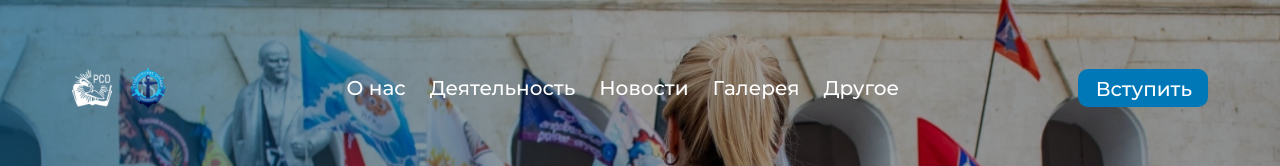
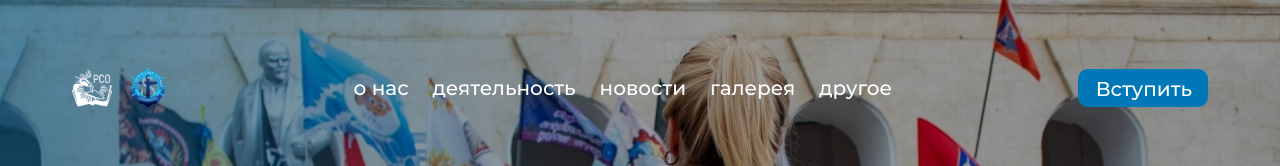
Before and after one commit to GarikBagdasaryan/SevRo, a React (Create React App) app: page / in a window 1280 px wide. Shown: the top 166 px of the page. Built offline with nearby package versions, Linux system fonts and the light colour scheme.

Commit message:
add footer-slice

```diff
--- a/src/App.js
+++ b/src/App.js
@@ -23,11 +23,11 @@ function App() {
             </div>
             <div className="Promo-slice__headerLinks">
               <ul>
-                <li><a href="">О нас</a></li>
-                <li><a href="">Деятельность</a></li>
-                <li><a href="">Новости</a></li>
-                <li><a href="">Галерея</a></li>
-                <li><a href="">Другое</a></li>
+                <li><a href="">о нас</a></li>
+                <li><a href="">деятельность</a></li>
+                <li><a href="">новости</a></li>
+                <li><a href="">галерея</a></li>
+                <li><a href="">другое</a></li>
               </ul>
             </div>
             <div className="Promo-slice__headerButton">
@@ -183,7 +183,6 @@ function App() {
               </div>
             </div>
           </div>
-          ...
         </div>
       </div>
       <div className="Footer-slice">
@@ -192,11 +191,11 @@ function App() {
             <div className="Footer-slice__content__links">навигация
               <div className="Footer-slice__content__links__nav">
                 <ul>
-                  <li><a href="">О нас</a></li>
-                  <li><a href="">Деятельность</a></li>
-                  <li><a href="">Новости</a></li>
-                  <li><a href="">Галерея</a></li>
-                  <li><a href="">Другое</a></li>
+                  <li><a href="">о нас</a></li>
+                  <li><a href="">деятельность</a></li>
+                  <li><a href="">новости</a></li>
+                  <li><a href="">галерея</a></li>
+                  <li><a href="">другое</a></li>
                   <li><a href="">Q/A</a></li>
                 </ul>
               </div>
@@ -220,7 +219,11 @@ function App() {
               </div>
             </div>
           </div>
-          <div className="Footer-slice__copyright"></div>
+          <div className="Footer-slice__copyright">
+            <div className="Footer-slice__copyright__text">
+              © 2023. Все права защищены. Создано с ❤️ от Севро
+            </div>
+          </div>
         </div>
       </div>
     </div >
--- a/src/index.scss
+++ b/src/index.scss
@@ -4,18 +4,21 @@
   src: local("Montserrat"),
     url("./fonts/Montserrat/Montserrat-Regular.ttf") format("truetype");
 }
+
 @font-face {
   font-family: "Montserrat";
   font-weight: 300;
   src: local("Montserrat"),
     url("./fonts/Montserrat/Montserrat-Light.ttf") format("truetype");
 }
+
 @font-face {
   font-family: "Montserrat";
   font-weight: 500;
   src: local("Montserrat"),
     url("./fonts/Montserrat/Montserrat-Medium.ttf") format("truetype");
 }
+
 @font-face {
   font-family: "Montserrat";
   font-weight: 500;
@@ -23,24 +26,28 @@
   src: local("Montserrat"),
     url("./fonts/Montserrat/Montserrat-Medium.ttf") format("truetype");
 }
+
 @font-face {
   font-family: "Montserrat";
   font-weight: 600;
   src: local("Montserrat"),
     url("./fonts/Montserrat/Montserrat-SemiBold.ttf") format("truetype");
 }
+
 @font-face {
   font-family: "Montserrat";
   font-weight: 700;
   src: local("Montserrat"),
     url("./fonts/Montserrat/Montserrat-Bold.ttf") format("truetype");
 }
+
 @font-face {
   font-family: "Montserrat";
   font-weight: 800;
   src: local("Montserrat"),
     url("./fonts/Montserrat/Montserrat-ExtraBold.ttf") format("truetype");
 }
+
 @font-face {
   font-family: "Gotham";
   font-weight: 700;
@@ -733,11 +740,12 @@ header {
     display: flex;
     flex-direction: row;
     justify-content: space-between;
+    padding-top: 16px;
 
     .Footer-slice__content__links {
       color: #FFF;
       font-family: Montserrat;
-      font-size: 20px;
+      font-size: 22px;
       font-style: normal;
       font-weight: 600;
 
@@ -748,13 +756,14 @@ header {
         font-weight: 500;
 
         ul {
-          padding-top: 32px;
+          padding-top: 16px;
+          font-size: 20px;
           list-style: none;
           padding-left: 0;
           display: flex;
+          font-weight: 400;
           flex-direction: column;
-          justify-content: space-between;
-          gap: 20px;
+          gap: 10px;
         }
 
         a {
@@ -769,7 +778,7 @@ header {
 
       color: #FFF;
       font-family: Montserrat;
-      font-size: 20px;
+      font-size: 22px;
       font-style: normal;
       font-weight: 600;
 
@@ -777,13 +786,14 @@ header {
         font-weight: 500;
 
         ul {
-          padding-top: 32px;
+          padding-top: 16px;
+          font-size: 20px;
           list-style: none;
           padding-left: 0;
           display: flex;
+          font-weight: 400;
           flex-direction: column;
-          justify-content: space-between;
-          gap: 20px;
+          gap: 10px;
         }
 
         a {
@@ -795,9 +805,10 @@ header {
     }
 
     .Footer-slice__content__info {
+      margin-top: -10px;
+
       .Footer-slice__content__info__name {
-        padding-top: 151px;
-        max-width: 390px;
+        max-width: 578px;
         color: #FFF;
         font-family: Gotham;
         font-size: 48px;
@@ -807,8 +818,46 @@ header {
       }
 
       .Footer-slice__content__info__button {
-        .Footer-slice__content__info__button-style {}
+        padding-top: 24px;
+
+        .Footer-slice__content__info__button-style {
+          color: #FFF;
+          font-family: Montserrat;
+          font-size: 24px;
+          font-style: normal;
+          font-weight: 600;
+          width: 235px;
+          line-height: normal;
+          letter-spacing: 0.48px;
+          text-transform: uppercase;
+          display: inline-flex;
+          padding: 9px 19px;
+          border-radius: 10px;
+          border: 3px solid rgba(0, 0, 0, 0.20);
+          box-shadow: 2px 2px 8px 0px rgba(255, 255, 255, 0.25), -6px -6px 8px 0px rgba(0, 0, 0, 0.50);
+          background-color: #1a1a1a;
+          background-image: url(../public/img/arrow-right.png);
+          background-repeat: no-repeat;
+          background-position: 180px;
+          outline: none;
+        }
       }
+    }
+  }
+
+  .Footer-slice__copyright {
+    padding-top: 60px;
+    padding-bottom: 16px;
+
+    .Footer-slice__copyright__text {
+      color: #FFF;
+      font-family: Montserrat;
+      font-size: 16px;
+      font-style: normal;
+      font-weight: 300;
+      line-height: normal;
+      letter-spacing: 0.32px;
+      text-transform: uppercase;
     }
   }
 }
```
